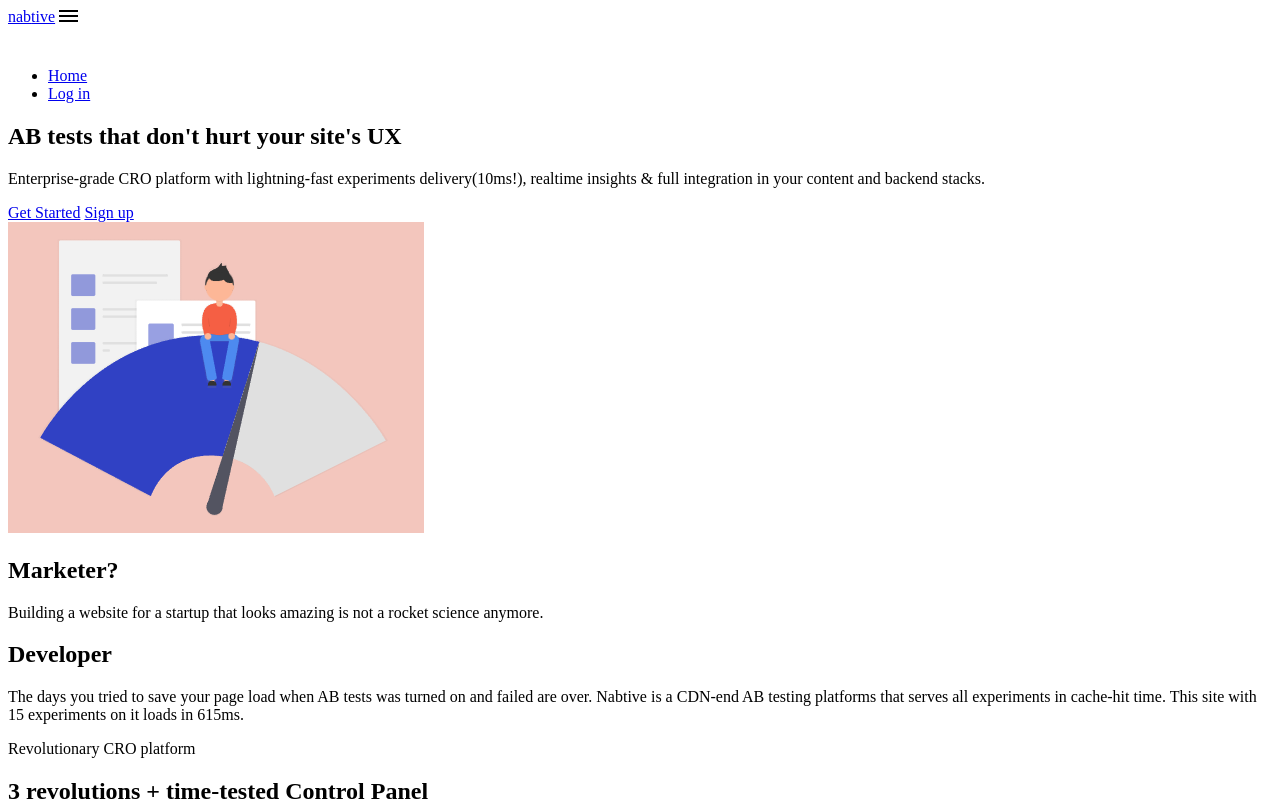
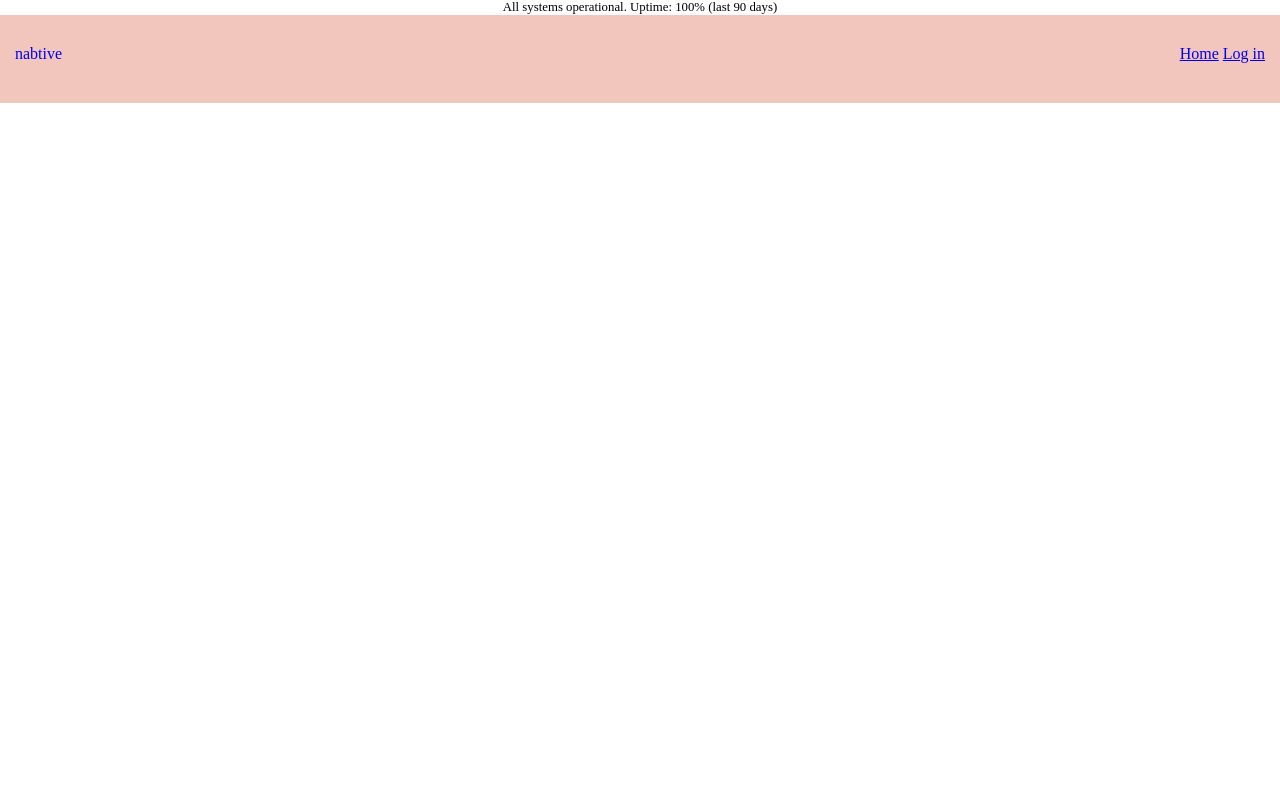
Before and after one commit to RedasV/Nabtive, a plain HTML site: page index.html in a window 1280 px wide. Shown: the top 808 px of the page. Drawn offline with Linux system fonts and the light colour scheme.

Commit message:
Top panel with info done

```diff
--- a/css/main.scss
+++ b/css/main.scss
@@ -0,0 +1,50 @@
+*{
+    margin: 0;
+    padding: 0;
+}
+
+
+.top-panel {
+    background-color: hsla(0,0%,100%,.6);
+    display: flex;
+    justify-content: center;
+    z-index: 60;
+    align-items: center;
+}
+
+.top-panel-info {
+    text-decoration: none;
+    color: black;
+    font-size: .8em;
+    position: relative;
+
+}
+
+.wrapper {
+    background-color: rgb(243, 198, 189);
+    text-align: center;
+    width: 100%;
+}
+
+
+.navigationbar {
+    padding: 30px 0 40px;
+    background: none;
+    box-shadow: none;
+    position: relative;
+
+
+
+    .container {
+        display: flex;
+        place-content: space-between;
+        padding-left: 15px;
+        padding-right: 15px;
+        margin-left: auto;
+        margin-right: auto;
+
+    }
+    .logo {
+        text-decoration: none;
+    }
+}
--- a/index.html
+++ b/index.html
@@ -2,29 +2,38 @@
 <html lang="en">
 <head>
     <meta charset="UTF-8">
-    <meta http-equiv="X-UA-Compatible" content="IE=edge">
-    <meta name="viewport" content="width=device-width, initial-scale=1.0">
+    <!-- <meta http-equiv="X-UA-Compatible" content="IE=edge">
+    <meta name="viewport" content="width=device-width, initial-scale=1.0"> -->
     <title>nABtive</title>
     <link rel="stylesheet" href="css/main.css">
 </head>
 <body>
+    <div class= "top-panel">
+        <a class= "top-panel-info" href="#">
+            All systems operational. Uptime: 100% (last 90 days)
+        </a>
+    </div>
+    <div class= "wrapper">
         <div class="navigationbar">
             <div class="container">
                 <a class="logo" href="#">n<span>ab</span>tive</a>
                 <!-- Menu symbol for phone -->
-            <img id="mobile-cta" class=" monile-menu" src="images/menu.svg" alt="open navigation">
+                <!-- <img id="mobile-cta" class=" monile-menu" src="images/menu.svg" alt="open navigation"> -->
 
                 <nav>
-                <img id= "mobile-exit" class="mobile-menu-exit" src="images/exit.svg" alt="close navigation">
-                <ul class= "primary navigation">
-                    <li class= "current"> <a href="#">Home</a></li>
-                    <li class= "login"> <a href="#">Log in</a></li>
-                </ul>
+                     <!--<img id= "mobile-exit" class="mobile-menu-exit" src="images/exit.svg" alt="close navigation"> -->
+                    <div class= "navigation">
+                         <a href="#">Home</a>
+                         <a href="#">Log in</a>
+                         </div>
+                    </div>
                 </nav>
             </div>
         </div>
+    </div>
 
-    <section class= "1panel">
+    <!------------------------------------------------------------------------------------------------------------>
+       <!-- <section class= "1panel">
             <div class= "container">
                 <div class= "upper-col">
                     <h1>AB tests that don't hurt your site's UX</h1>
@@ -39,7 +48,7 @@
                 <img src="images/1panel.PNG" class= "fipanel-img" alt="Illustration">
             </div>
         </section>
-
+    </div>
         <section class= "sellout">
             <div class= "container">
                 <div class= "market">
@@ -54,8 +63,10 @@
                 </div>
             </div>
         </section>
+    -->
+ <!-------------------------------------------------------------------------->
 
-    <section class= "2panel"> <!--START OF THE SECOND PANEL-->
+    <!--<section class= "2panel"> <!--START OF THE SECOND PANEL
         <div class= "2panel-head">
             <p class= "subhead">Revolutionary CRO platform</p>
             <h1 class= "head">3 revolutions + time-tested Control Panel</h1>
@@ -81,6 +92,7 @@
                     Old school testing platforms force you to either accept flickers and flashes of original content or make your page completely white while experiments get loaded. Forget that. <span>nABtive experiments are pretty</span> - make-up has been done in the cloud, visitors won't have to watch it happening in your browser.</p>
                     <img src="../Nabtive/images/engine.PNG" alt="">
             </div>
+
             <div class= "insights">
                     <p class= "insight-subhead">INSIGHTS</p>
                     <h1 class= "insight-head">Get those insights</h1>
@@ -104,5 +116,9 @@
          </div>
     </section>
 
+    <section class="">
+
+    </section>
+-->
 </body>
 </html>
```
Also changed, not shown: css/main.css, 1 other file. Lines whose indentation alone changed are shown as unchanged.
